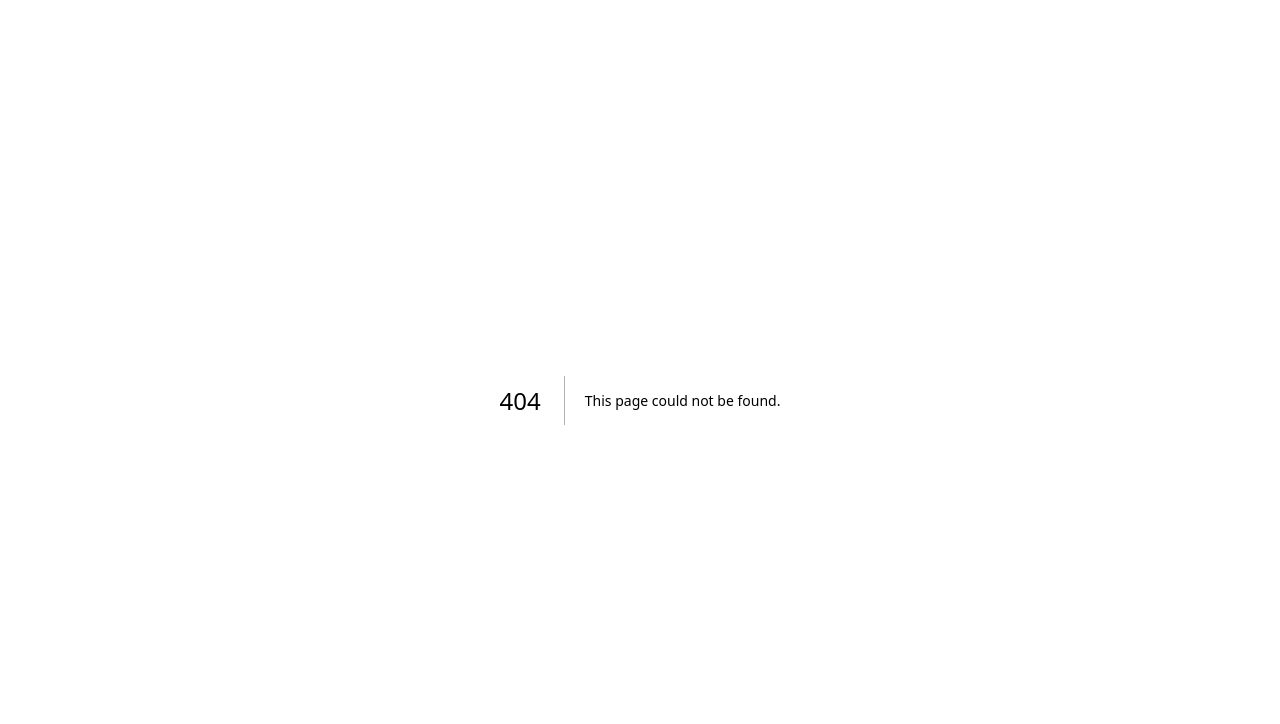
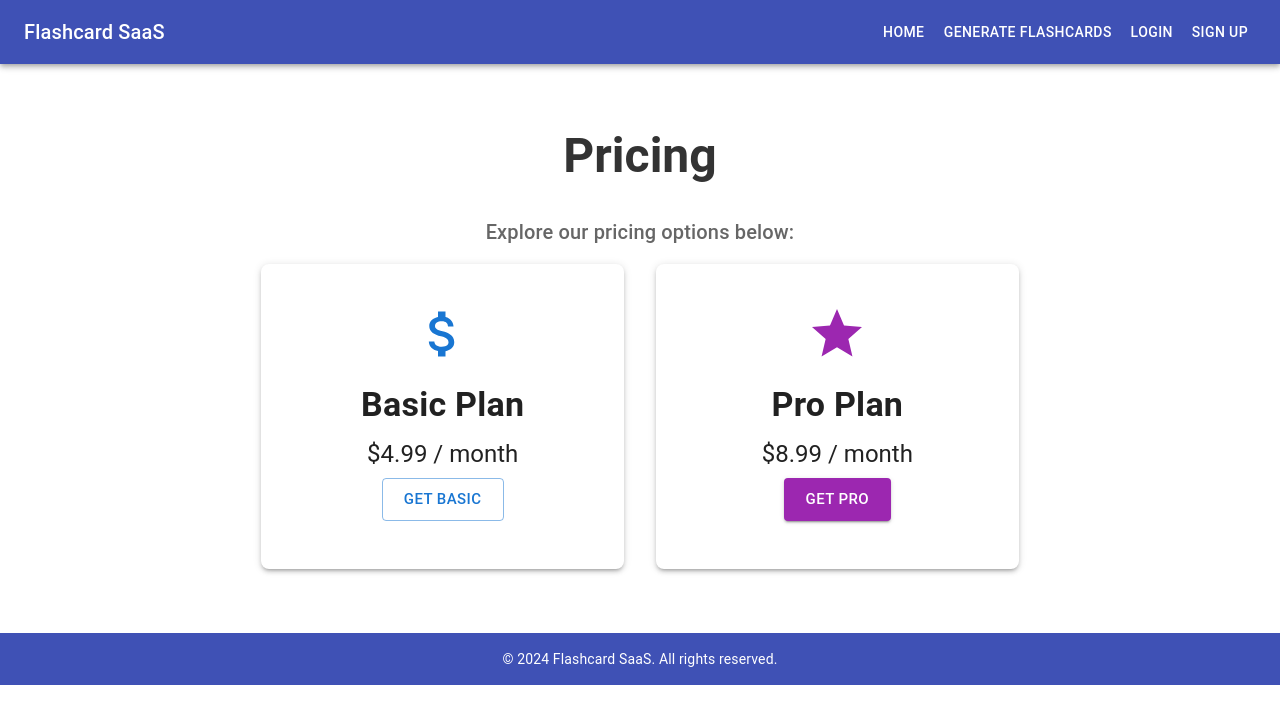
Before and after one commit to rohanmathewalex/flashcards-ai, a Next.js app: page /pricing in a window 1280 px wide. Before the commit this address had no page. Shown: the top 724 px of the page. Built offline with nearby package versions, Linux system fonts and the light colour scheme; no server answers.

Commit message:
pricing added

```diff
--- /dev/null
+++ b/app/pricing/page.js
@@ -0,0 +1,114 @@
+'use client';
+
+import { useUser, UserButton } from "@clerk/nextjs";
+import { AppBar, Toolbar, Typography, Button, Container, Box, Grid, Card, CardContent } from "@mui/material";
+import Link from "next/link";
+import AttachMoneyIcon from '@mui/icons-material/AttachMoney';
+import StarIcon from '@mui/icons-material/Star';
+import { useRouter } from 'next/navigation';
+
+export default function PricingPage() {
+    const router = useRouter();
+    const { isSignedIn } = useUser();
+
+    const handleBasicPlan = async () => {
+        if (!isSignedIn) {
+            alert('Please sign in to purchase the plan.');
+            router.push('/sign-in');
+            return;
+        }
+        router.push('/api/checkout_session?plan=basic');
+    };
+
+    const handleProPlan = async () => {
+        if (!isSignedIn) {
+            alert('Please sign in to purchase the plan.');
+            router.push('/sign-in');
+            return;
+        }
+        router.push('/api/checkout_session?plan=pro');
+    };
+
+    return (
+        <>
+            {/* Navbar */}
+            <AppBar position="static" sx={{ backgroundColor: "#3f51b5" }}>
+                <Toolbar>
+                    <Typography variant="h6" sx={{ flexGrow: 1 }}>
+                        Flashcard SaaS
+                    </Typography>
+                    <Button color="inherit" component={Link} href="/">
+                        Home
+                    </Button>
+                    <Button color="inherit" component={Link} href="/generate">
+                        Generate Flashcards
+                    </Button>
+                    {isSignedIn ? (
+                        <UserButton />
+                    ) : (
+                        <>
+                            <Button color="inherit" component={Link} href="/sign-in">
+                                Login
+                            </Button>
+                            <Button color="inherit" component={Link} href="/sign-up">
+                                Sign Up
+                            </Button>
+                        </>
+                    )}
+                </Toolbar>
+            </AppBar>
+
+            {/* Pricing Section */}
+            <Container sx={{ mt: 8, mb: 8 }}>
+                <Typography variant="h3" component="h2" align="center" gutterBottom sx={{ fontWeight: 'bold', color: '#333', marginBottom: 4 }}>
+                    Pricing
+                </Typography>
+                <Typography variant="h6" color="textSecondary" align="center" paragraph>
+                    Explore our pricing options below:
+                </Typography>
+
+                <Grid container spacing={4} justifyContent="center">
+                    <Grid item xs={12} sm={6} md={4}>
+                        <Card sx={{ textAlign: 'center', boxShadow: 3, padding: 3, borderRadius: 2 }}>
+                            <CardContent>
+                                <AttachMoneyIcon sx={{ fontSize: 60, color: 'primary.main', mb: 2 }} />
+                                <Typography variant="h4" component="h3" gutterBottom sx={{ fontWeight: 'bold' }}>
+                                    Basic Plan
+                                </Typography>
+                                <Typography variant="h5" color="textPrimary" gutterBottom>
+                                    $4.99 / month
+                                </Typography>
+                                <Button variant="outlined" color="primary" size="large" onClick={handleBasicPlan}>
+                                    Get Basic
+                                </Button>
+                            </CardContent>
+                        </Card>
+                    </Grid>
+                    <Grid item xs={12} sm={6} md={4}>
+                        <Card sx={{ textAlign: 'center', boxShadow: 3, padding: 3, borderRadius: 2 }}>
+                            <CardContent>
+                                <StarIcon sx={{ fontSize: 60, color: 'secondary.main', mb: 2 }} />
+                                <Typography variant="h4" component="h3" gutterBottom sx={{ fontWeight: 'bold' }}>
+                                    Pro Plan
+                                </Typography>
+                                <Typography variant="h5" color="textPrimary" gutterBottom>
+                                    $8.99 / month
+                                </Typography>
+                                <Button variant="contained" color="secondary" size="large" onClick={handleProPlan}>
+                                    Get Pro
+                                </Button>
+                            </CardContent>
+                        </Card>
+                    </Grid>
+                </Grid>
+            </Container>
+
+            {/* Footer */}
+            <Box sx={{ backgroundColor: '#3f51b5', color: '#fff', padding: 2, textAlign: 'center' }}>
+                <Typography variant="body2">
+                    © 2024 Flashcard SaaS. All rights reserved.
+                </Typography>
+            </Box>
+        </>
+    );
+}
```
Also changed, not shown: app/generate/page.js (+13 -1 lines).
